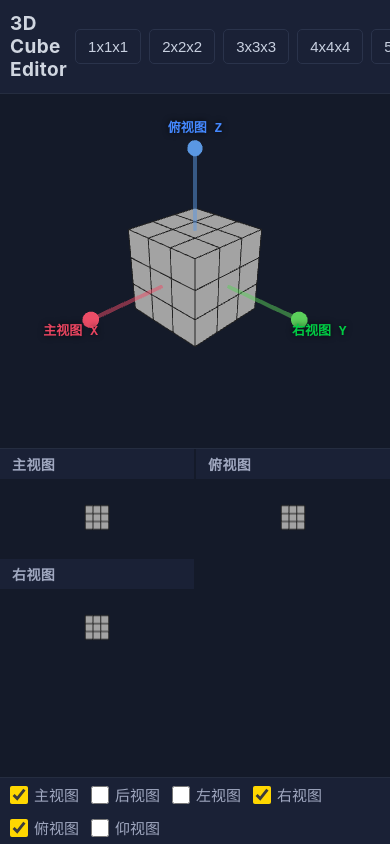
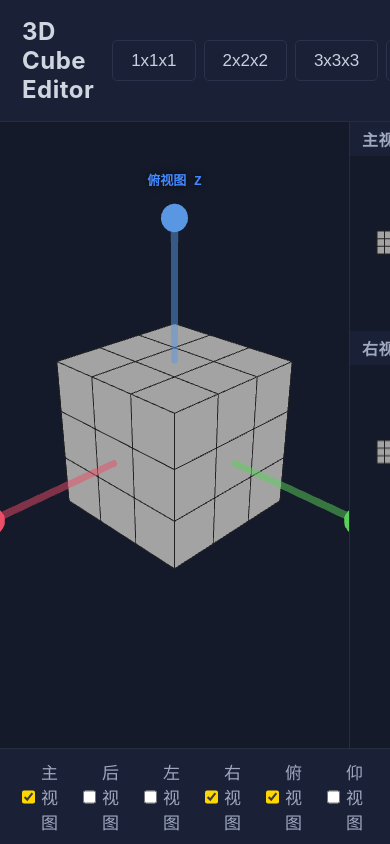
Before and after one commit to KuiH/cubes-3d-editor, a React (Vite) app: page / in a window 390 px wide. Built offline with nearby package versions, Linux system fonts and the light colour scheme.

Commit message:
移除移动端响应式CSS，横屏模式访问即可
删除 @media (max-width:768px) 全部规则
Plan.md 第8章精简为一句话：移动端横屏使用，与PC端无异

```diff
--- a/src/App.css
+++ b/src/App.css
@@ -284,75 +284,3 @@
   width: 18px;
   height: 18px;
 }
-
-/* ==========================================
-   Mobile Responsive
-   ========================================== */
-@media (max-width: 768px) {
-  .app {
-    font-size: 16px;
-  }
-
-  .toolbar {
-    padding: 8px 10px;
-    gap: 8px;
-  }
-
-  .toolbar-title {
-    font-size: 19px;
-  }
-
-  .toolbar-buttons button,
-  .mode-buttons .btn-mode {
-    padding: 6px 12px;
-    font-size: 15px;
-  }
-
-  .main-layout {
-    flex-direction: column;
-  }
-
-  .main-view {
-    flex: none;
-    height: 52%;
-    min-width: 0;
-    border-right: none;
-    border-bottom: 1px solid #252d40;
-  }
-
-  .ortho-grid {
-    flex: none;
-    width: 100%;
-    height: 48%;
-  }
-
-  .ortho-view-title {
-    font-size: 14px;
-  }
-
-  .view-panel {
-    flex-wrap: wrap;
-    gap: 12px;
-    padding: 6px 10px;
-    font-size: 15px;
-  }
-
-  .color-picker {
-    margin-left: 0;
-  }
-
-  .color-trigger {
-    padding: 6px 12px;
-    font-size: 15px;
-  }
-
-  .color-panel {
-    right: -20px;
-    min-width: 260px;
-  }
-
-  .color-swatch-btn {
-    width: 36px;
-    height: 36px;
-  }
-}
```
Also changed, not shown: 1 other file (tests, documents, lock files or other folders).
